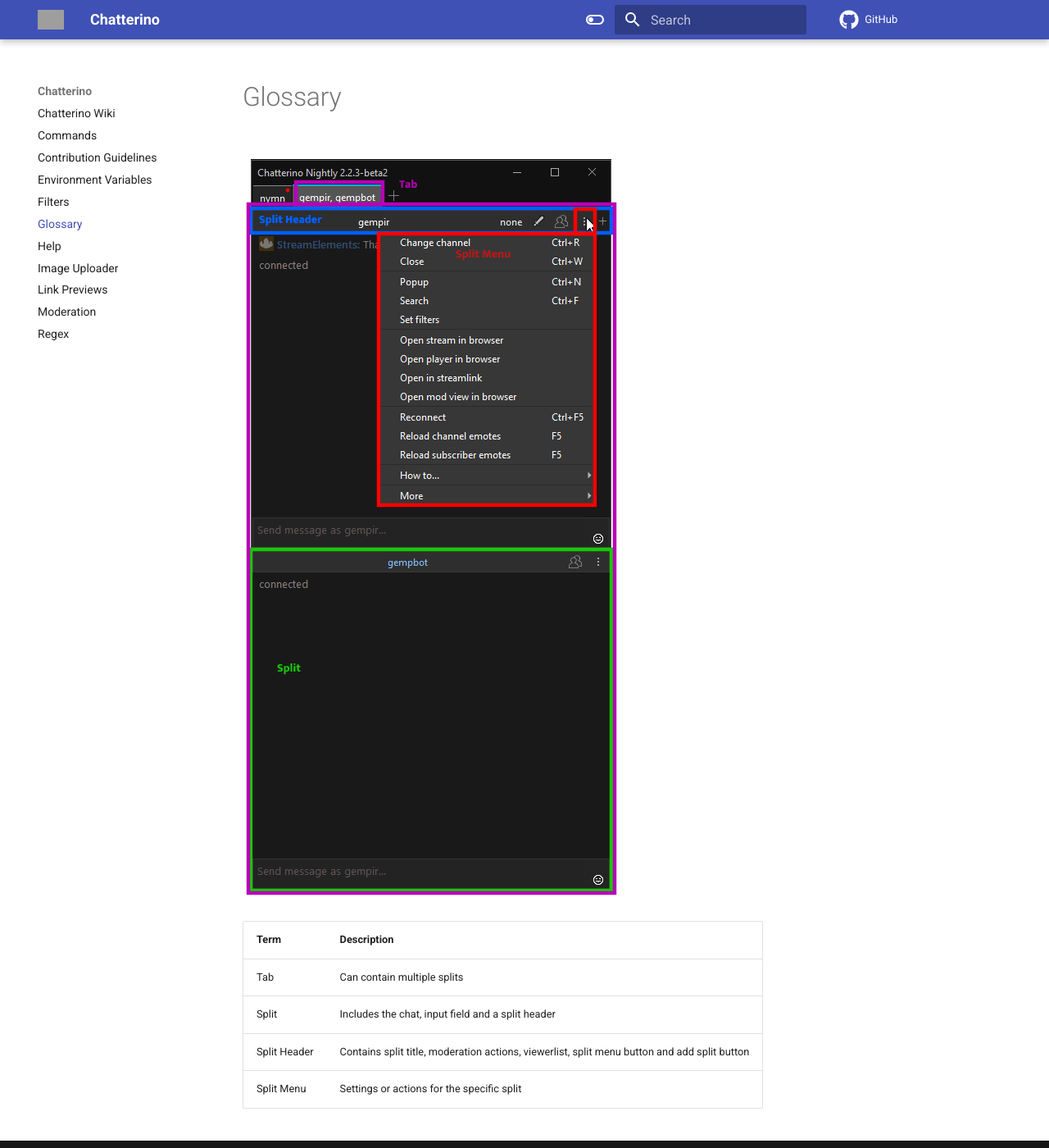
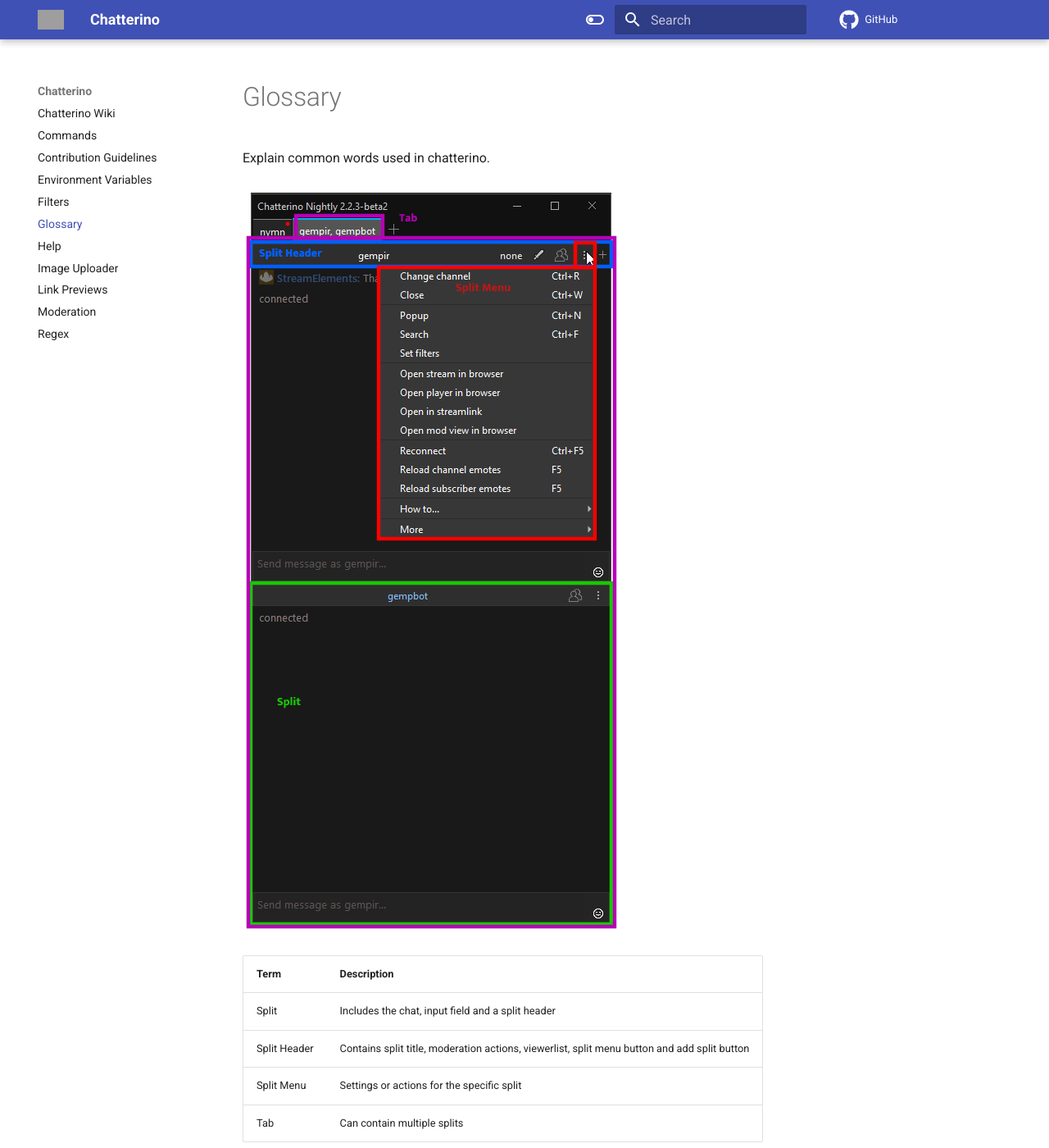
Before and after one commit to Chatterino/wiki, an MkDocs documentation site: the page built from docs/Glossary.md, in a window 1280 px wide and 1400 px high. Shown: the whole window at 82% size. Built offline with MkDocs 1.6.1 and Material for MkDocs 9.7.7, drawn with Linux system fonts in a browser that asks for light colours; comment, search, counter and statistics services are not loaded; grey boxes are pictures that could not be loaded.

Commit message:
Add description and sort the entries

```diff
--- a/docs/Glossary.md
+++ b/docs/Glossary.md
@@ -1,10 +1,12 @@
 # Glossary
+
+Explain common words used in chatterino.
 
 ![overview](images/glossary/overview.png)
 
 |Term|Description|
 |-|-|
-|Tab|Can contain multiple splits|
 |Split|Includes the chat, input field and a split header|
 |Split Header|Contains split title, moderation actions, viewerlist, split menu button and add split button|
 |Split Menu|Settings or actions for the specific split|
+|Tab|Can contain multiple splits|
```
